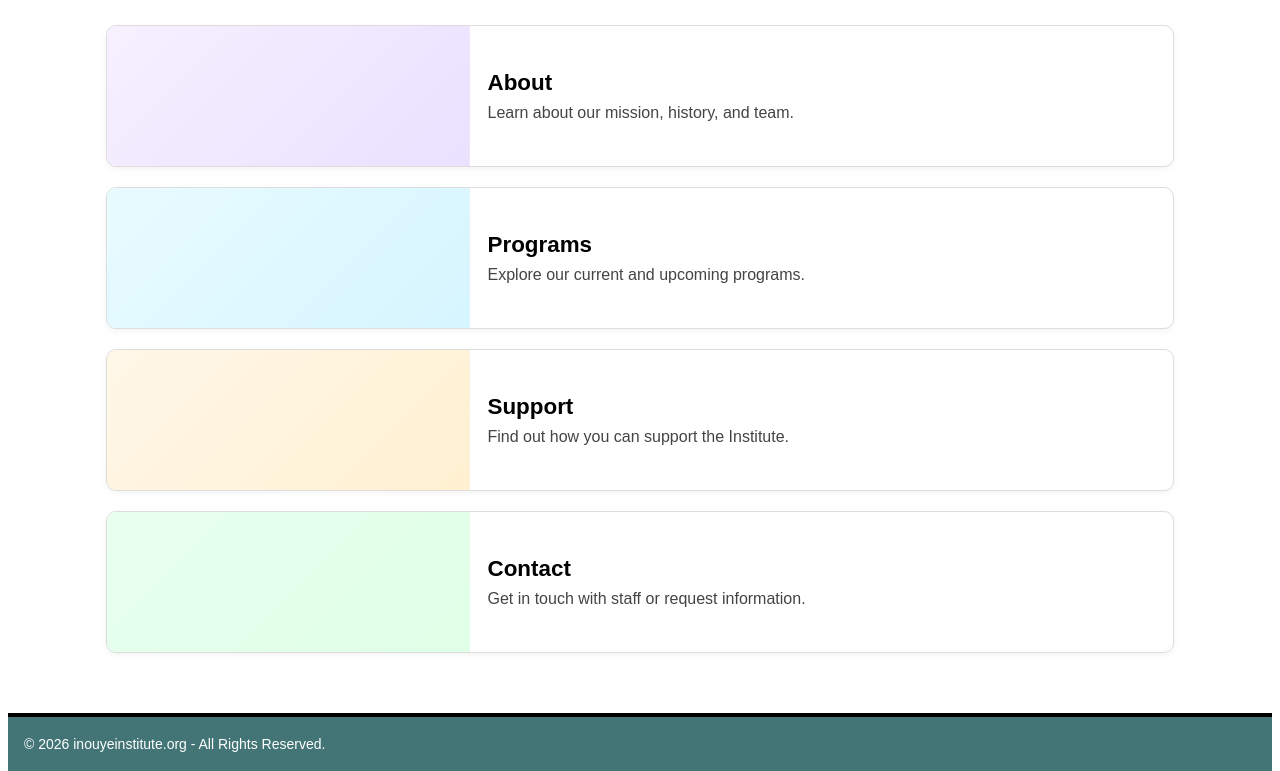
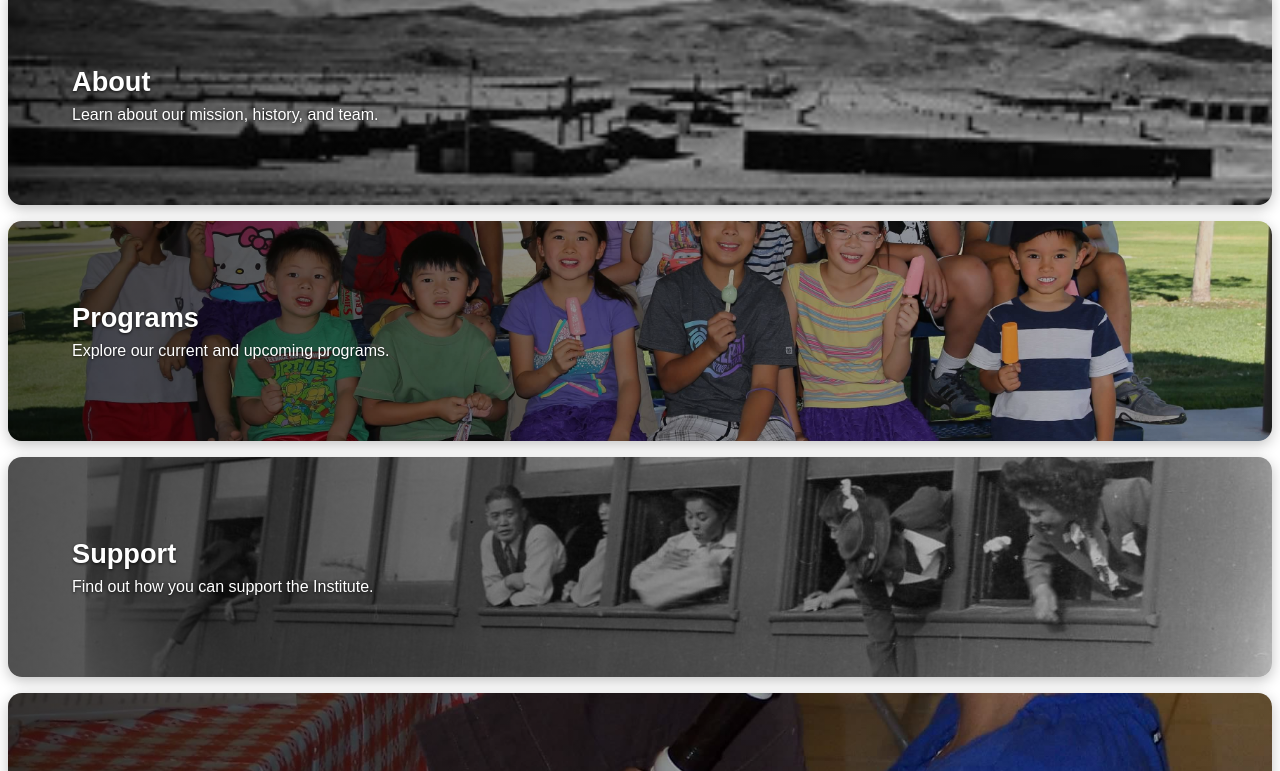
Before and after one commit to inouyeinstitute/index.html, a plain HTML site: page index.html in a window 1280 px wide. Shown: the part 91-862 px from the top of the page. Drawn offline with Linux system fonts and the light colour scheme; a web font is replaced by a local one.

Commit message:
Add images and improve media

```diff
--- a/home.css
+++ b/home.css
@@ -19,6 +19,24 @@
   border: 1px solid black;
 }
 
+/* Responsive nav font sizing: scale down on narrower viewports */
+@media (max-width: 900px) {
+  .main-nav > a,
+  .dropdown {
+    font-size: 0.95rem;
+  }
+}
+
+@media (max-width: 600px) {
+  .main-nav > a,
+  .dropdown {
+    font-size: 0.82rem; /* smaller, mobile-friendly */
+  }
+  .home-link {
+    flex: 0 0 48px; /* slightly smaller logo space on narrow screens */
+  }
+}
+
 /* @media (max-width: 768px) {
   .main-nav {
     flex-wrap: wrap;
@@ -36,8 +54,6 @@
     min-width: 100%;
   }
 } */
-
-
 
 .main-nav a {
   text-decoration: none;
@@ -74,24 +90,6 @@
 .home-link:hover::after,
 .home-link:focus::after{
   background: rgba(62, 122, 123, 0.72); /* visible hover shade */
-}
-
-/* Responsive nav font sizing: scale down on narrower viewports */
-@media (max-width: 900px) {
-  .main-nav > a,
-  .dropdown {
-    font-size: 0.95rem;
-  }
-}
-
-@media (max-width: 600px) {
-  .main-nav > a,
-  .dropdown {
-    font-size: 0.82rem; /* smaller, mobile-friendly */
-  }
-  .home-link {
-    flex: 0 0 48px; /* slightly smaller logo space on narrow screens */
-  }
 }
 
 .dropbtn {
@@ -359,17 +357,86 @@ main {
   color:#444;
 }
 
+/* Full-width image banners for the homepage links. */
+.feature-boxes-home{
+  align-items:stretch;
+  gap:16px;
+  margin:-1rem;
+  padding:0;
+}
+
+.feature-boxes-home .feature-box{
+  position:relative;
+  width:100%;
+  max-width:none;
+  min-height:220px;
+  border:0;
+  border-radius:14px;
+  color:#fff;
+  box-shadow:0 4px 14px rgba(0,0,0,.24);
+  transition:box-shadow .18s ease;
+}
+
+.feature-boxes-home .feature-box:hover{
+  transform:none;
+  box-shadow:0 7px 20px rgba(0,0,0,.3);
+}
+
+.feature-boxes-home .feature-box:focus-visible{
+  outline:3px solid #000;
+  outline-offset:-3px;
+}
+
+.feature-boxes-home .feature-box::before{
+  content:"";
+  position:absolute;
+  inset:0;
+  z-index:1;
+  background:linear-gradient(90deg,rgba(0,0,0,.68),rgba(0,0,0,.12));
+}
+
+.feature-boxes-home .feature-image{
+  position:absolute;
+  inset:0;
+  width:100%;
+  height:100%;
+  min-height:0;
+}
+
+.feature-boxes-home .feature-content{
+  position:relative;
+  z-index:2;
+  width:min(100%, 34rem);
+  padding:24px 5vw;
+  text-shadow:0 1px 3px rgba(0,0,0,.75);
+}
+
+.feature-boxes-home .feature-content h2{
+  font-size:1.7rem;
+}
+
+.feature-boxes-home .feature-content p{
+  color:#fff;
+}
+
 /* Variant placeholder backgrounds — replace with real images if available */
 .feature-about{background-image:linear-gradient(135deg,#f6f0ff,#e9e1ff);}
+.feature-about-home{background-image:url("Heart Mountain relocation camp.jpg");}
 .feature-programs{background-image:linear-gradient(135deg,#e8fbff,#d6f5ff);}
+.feature-programs-home{background-image:url("Popsicle kids.jpg");}
 .feature-support{background-image:linear-gradient(135deg,#fff7e8,#fff0d1);}
+.feature-support-home{background-image:url("train close up.png");}
 .feature-contact{background-image:linear-gradient(135deg,#e8fff0,#dfffe6);}
+.feature-contact-home{background-image:url("Melissa on recorder.jpg");}
 
 /* Responsive: stack image above content on small screens */
 @media (max-width:700px){
   .feature-box{flex-direction:column;}
   .feature-image{width:100%; height:160px;}
   .feature-content{padding:14px;}
+  .feature-boxes-home .feature-box{min-height:180px;}
+  .feature-boxes-home .feature-content{padding:20px 6vw;}
+  .feature-boxes-home .feature-content h2{font-size:1.45rem;}
 }
 
 
--- a/index.html
+++ b/index.html
@@ -58,9 +58,9 @@
     </header>
 
     <main>
-        <section class="feature-boxes" aria-label="Quick links">
+        <section class="feature-boxes feature-boxes-home" aria-label="Quick links">
             <a class="feature-box" href="about.html" aria-label="About page">
-                <div class="feature-image feature-about" role="img" aria-hidden="true"></div>
+                <div class="feature-image feature-about feature-about-home" role="img" aria-hidden="true"></div>
                 <div class="feature-content">
                     <h2>About</h2>
                     <p>Learn about our mission, history, and team.</p>
@@ -68,7 +68,7 @@
             </a>
 
             <a class="feature-box" href="programs.html" aria-label="Programs page">
-                <div class="feature-image feature-programs" role="img" aria-hidden="true"></div>
+                <div class="feature-image feature-programs feature-programs-home" role="img" aria-hidden="true"></div>
                 <div class="feature-content">
                     <h2>Programs</h2>
                     <p>Explore our current and upcoming programs.</p>
@@ -76,7 +76,7 @@
             </a>
 
             <a class="feature-box" href="support.html" aria-label="Support page">
-                <div class="feature-image feature-support" role="img" aria-hidden="true"></div>
+                <div class="feature-image feature-support feature-support-home" role="img" aria-hidden="true"></div>
                 <div class="feature-content">
                     <h2>Support</h2>
                     <p>Find out how you can support the Institute.</p>
@@ -84,7 +84,7 @@
             </a>
 
             <a class="feature-box" href="contact.html" aria-label="Contact page">
-                <div class="feature-image feature-contact" role="img" aria-hidden="true"></div>
+                <div class="feature-image feature-contact feature-contact-home" role="img" aria-hidden="true"></div>
                 <div class="feature-content">
                     <h2>Contact</h2>
                     <p>Get in touch with staff or request information.</p>
```
Also changed, not shown: Catapult.jpg (added), Dillon with Bessie.jpg (added), Giant twister.jpg (added), Heart Mountain - Kume Murakami barrack #21-20E.jpg (added), Heart Mountain relocation camp.jpg (added), History quilt.jpg (added), Inouye Family.jpeg (added), Melissa on recorder.jpg (added), Popsicle kids.jpg (added), Sewing Camp.JPG (added), camp dance.jpg (added), goodbye zoomed out.png (added), goodbye.png (added), train close up.png (added), 1 other file.
